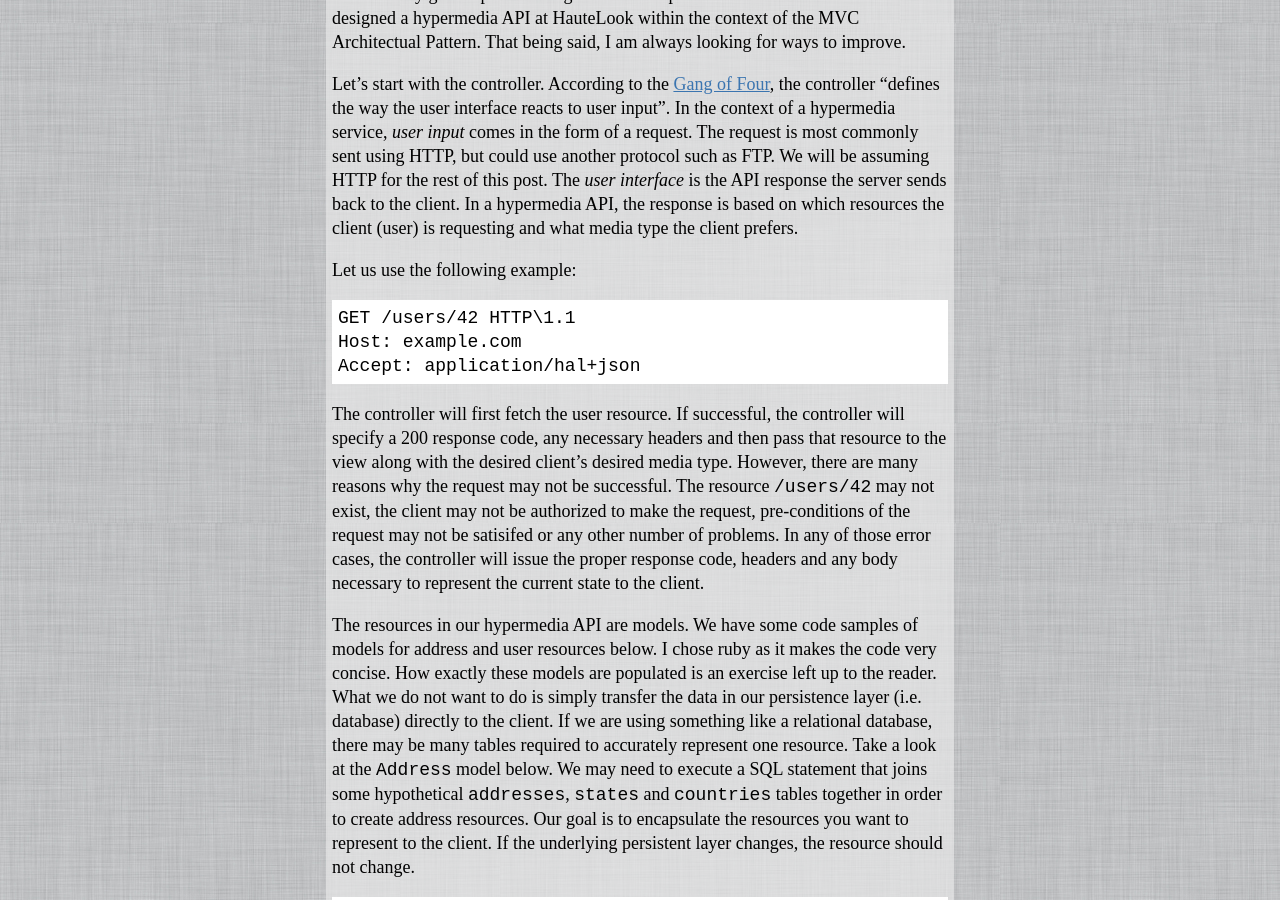
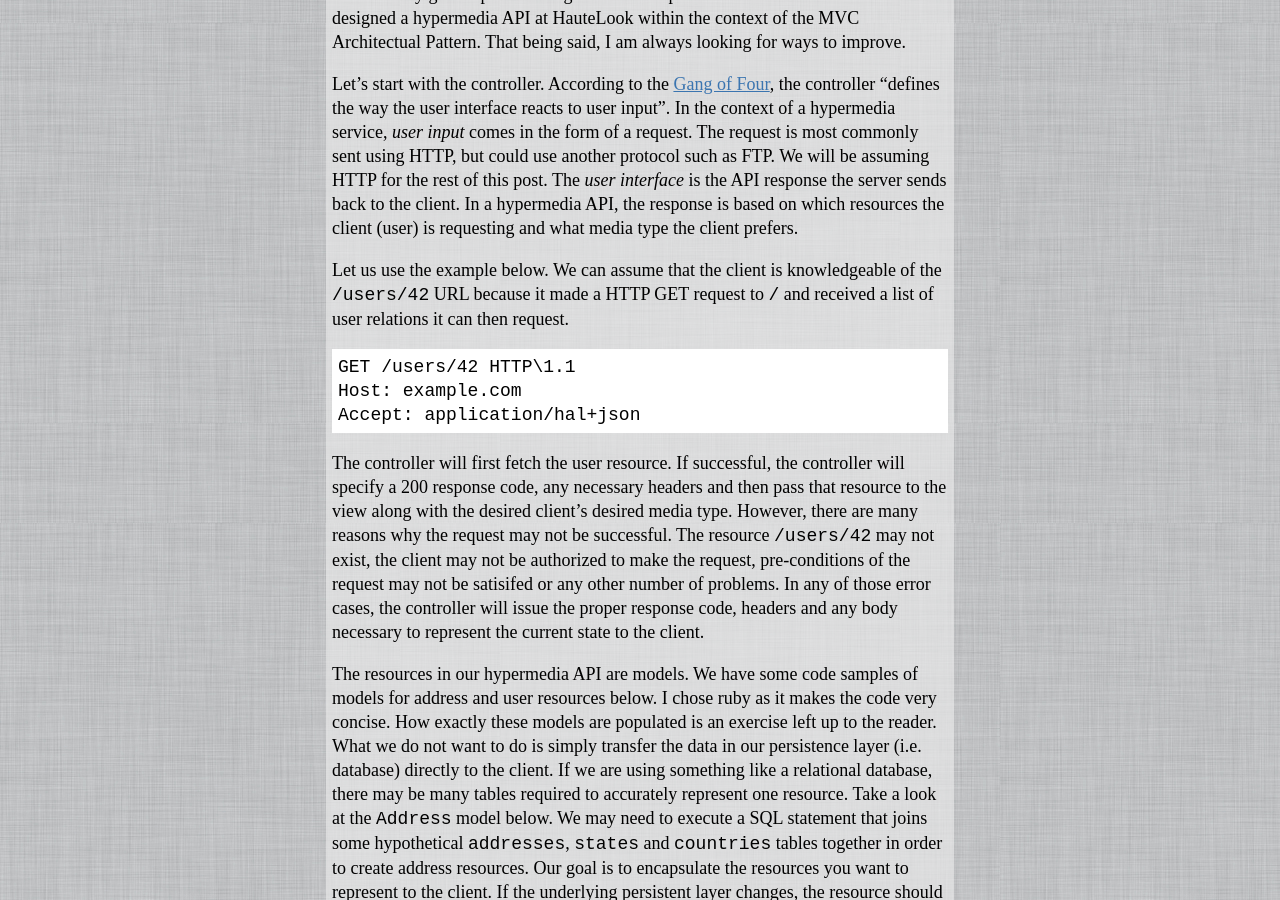
Before and after one commit to hjr3/hjr3.github.io, a Jekyll site: the page built from _posts/2014-01-04-hypermedia-services-and-mvc.md, in a window 1280 px wide and 900 px high, scrolled down 477 px. Built offline with Jekyll 4.4.1, drawn with Linux system fonts in a browser that asks for light colours; comment, search, counter and statistics services are not loaded.

Commit message:
Ammend Hypermedia Services and MVC post

````diff
--- a/_posts/2014-01-04-hypermedia-services-and-mvc.md
+++ b/_posts/2014-01-04-hypermedia-services-and-mvc.md
@@ -23,7 +23,7 @@ This post is not intended to present the best way to design and build hypermedia
 
 Let's start with the controller. According to the [Gang of Four](http://www.amazon.com/Design-Patterns-Elements-Reusable-Object-Oriented/dp/0201633612), the controller "defines the way the user interface reacts to user input". In the context of a hypermedia service, _user input_ comes in the form of a request. The request is most commonly sent using HTTP, but could use another protocol such as FTP. We will be assuming HTTP for the rest of this post. The _user interface_ is the API response the server sends back to the client. In a hypermedia API, the response is based on which resources the client (user) is requesting and what media type the client prefers.
 
-Let us use the following example:
+Let us use the example below. We can assume that the client is knowledgeable of the `/users/42` URL because it made a HTTP GET request to `/` and received a list of user relations it can then request.
 
 ```
 GET /users/42 HTTP\1.1
````
